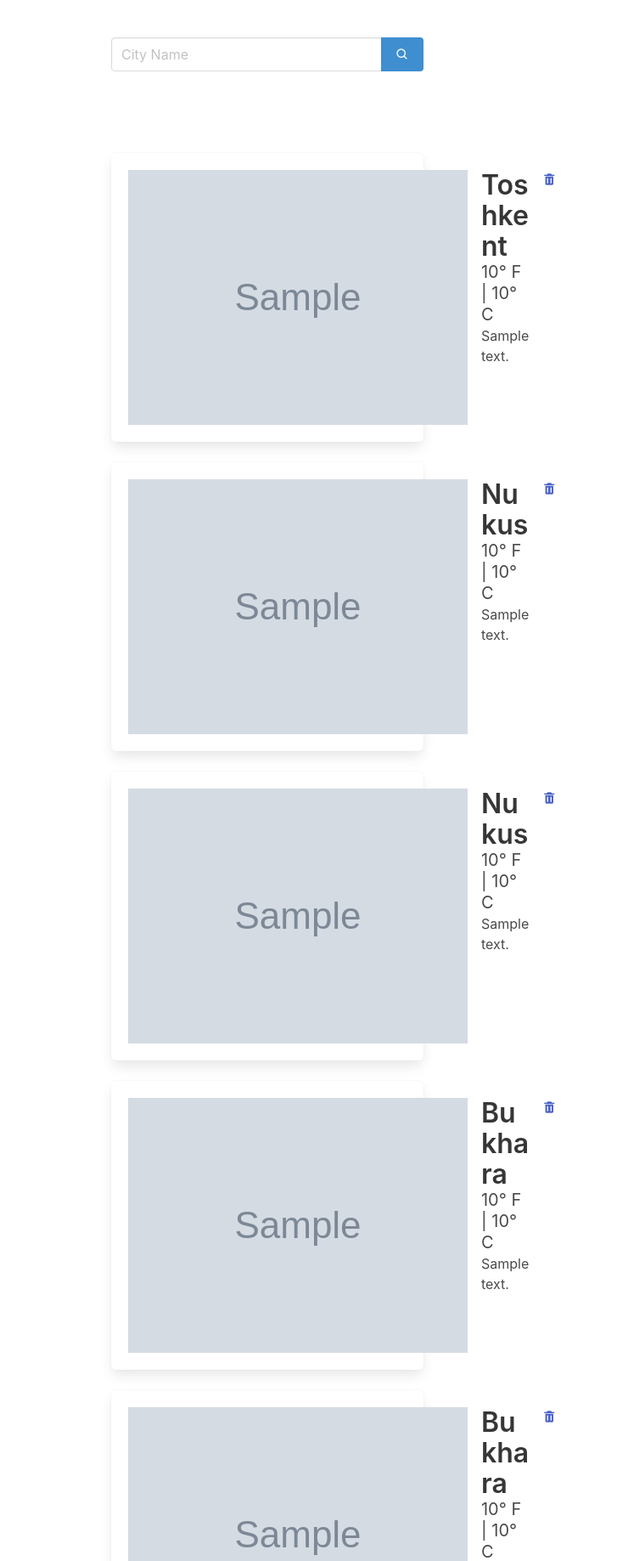
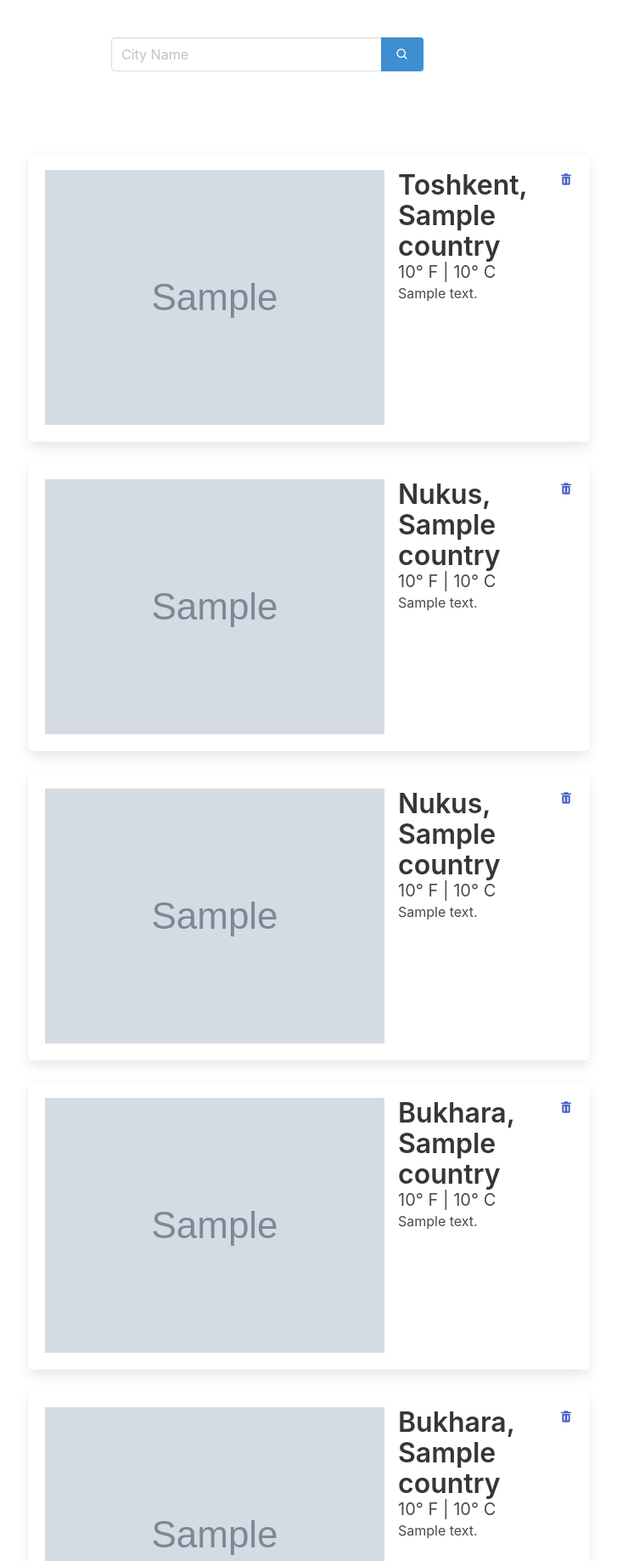
Before and after one commit to mmirshod/weather-app, a Flask app: page / in a window 1280 px wide. Shown: the part 136-1973 px from the top of the page at 85% size, without its empty margins (325-1052 px from the left). Run offline with Flask 2, Linux system fonts and the light colour scheme; data comes from the database, SQL or seed files in the repository; both versions use the stored data as it was after the commit; grey boxes marked "Sample" are stand-in pictures; a database or web service that is not in the repository returns one stand-in record (values such as "Sample title"); data that the repository does not hold is empty; some libraries are stand-ins or nearby versions.

Commit message:
added country

```diff
--- a/app.py
+++ b/app.py
@@ -55,7 +55,8 @@ def index():  # put application's code here
             'temp_c': content['current']['temp_c'],
             'temp_f': content['current']['temp_f'],
             'text': content['current']['condition']['text'],
-            'icon': content['current']['condition']['icon']
+            'icon': content['current']['condition']['icon'],
+            'country': content['location']['country']
         }
         weather_data.append(weather)
 
--- a/templates/weather.html
+++ b/templates/weather.html
@@ -44,7 +44,7 @@
     <section class="section">
         <div class="container">
             <div class="columns">
-                <div class="column is-offset-4 is-4">
+                <div class="column is-offset-3 is-7" style="margin-right: auto">
                     {% for weather in weather_data %}
                     <div class="box">
                         <article class="media">
@@ -56,7 +56,8 @@
                             <div class="media-content">
                                 <div class="content">
                                     <p>
-                                        <span class="title">{{ weather.city }}</span>
+
+                                        <span class="title">{{ weather.city }}, {{ weather.country }}</span>
                                         <br>
                                         <span class="subtitle">{{ weather['temp_f'] }}° F | {{ weather['temp_c'] }}&deg; C</span>
                                         <br> {{ weather.text }}
@@ -76,6 +77,7 @@
         </div>
     </section>
     <footer class="footer">
+        Made by Mirshod Makhsudov
     </footer>
 </body>
 
```
Also changed, not shown: var/app-instance/weather.db.
